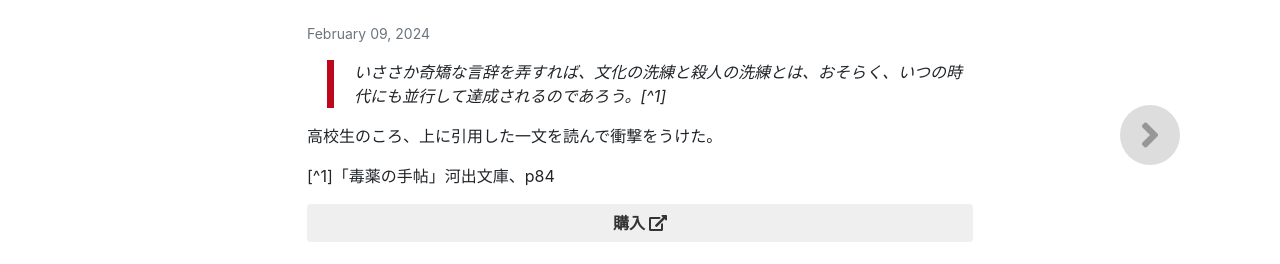
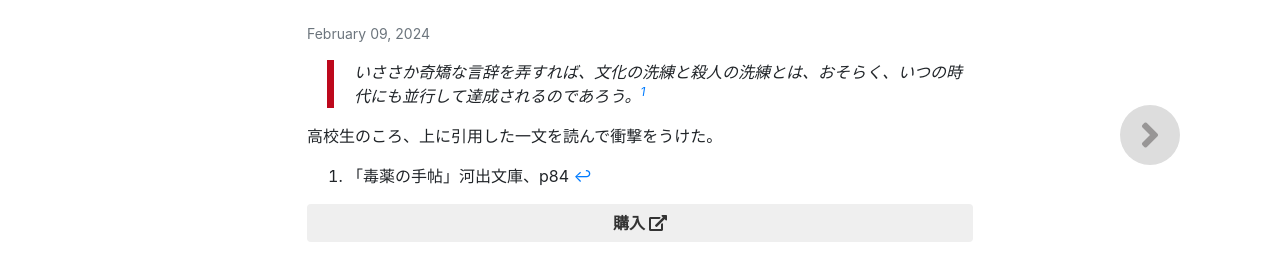
Before and after one commit to tenax66/babel, a Jekyll site: the page built from _posts/2024-02-09-notebook-of-poison.md, in a window 1280 px wide and 900 px high, scrolled down 778 px. Shown: the part 318-582 px from the top of the window. Built offline with Jekyll 4.4.1, drawn with Linux system fonts in a browser that asks for light colours; nearby versions of some CDN libraries; library files that are not in the unit come from our copies; comment, search, counter and statistics services are not loaded.

Commit message:
fix typo

```diff
--- a/_posts/2024-02-09-notebook-of-poison.md
+++ b/_posts/2024-02-09-notebook-of-poison.md
@@ -9,4 +9,4 @@ visit: https://amzn.to/497GgSi
 
 高校生のころ、上に引用した一文を読んで衝撃をうけた。
 
-[^1]「毒薬の手帖」河出文庫、p84
+[^1]:「毒薬の手帖」河出文庫、p84
```
